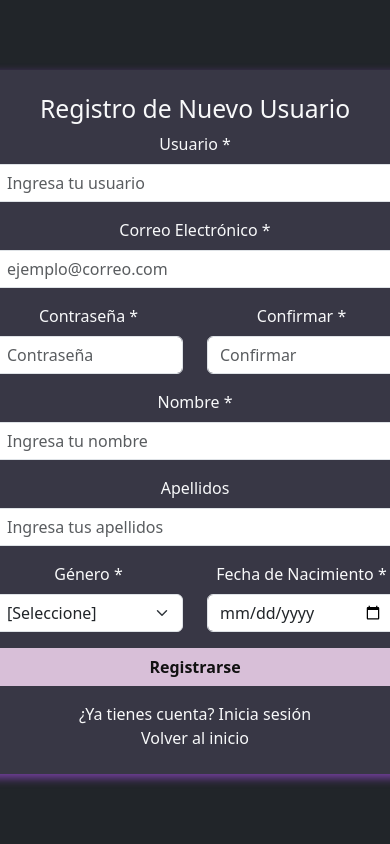
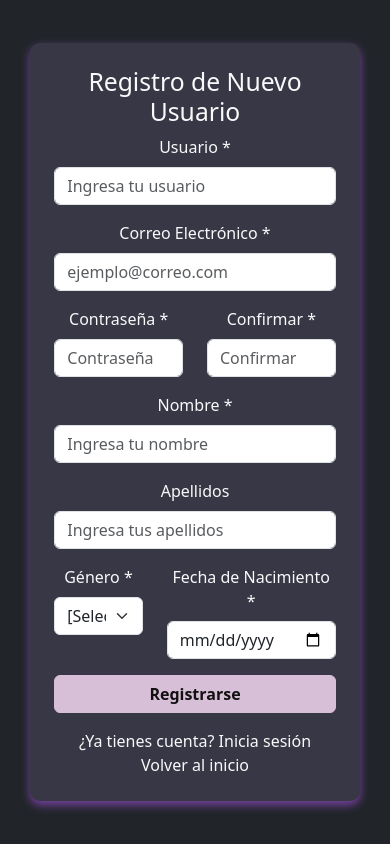
Before and after one commit to Hiisui/Hiisui.github.io, a plain HTML site: page register.html in a window 390 px wide. Drawn offline with nearby package versions, Linux system fonts and the light colour scheme.

Commit message:
ahora sisi
sisisi

```diff
--- a/styles/styles.css
+++ b/styles/styles.css
@@ -307,6 +307,10 @@ h2 {
         display: none !important;
     }
 
+    .register-box {
+        width: 90%;
+    }
+
     .profile-box {
         width: 100%;
         max-width: none;
```
